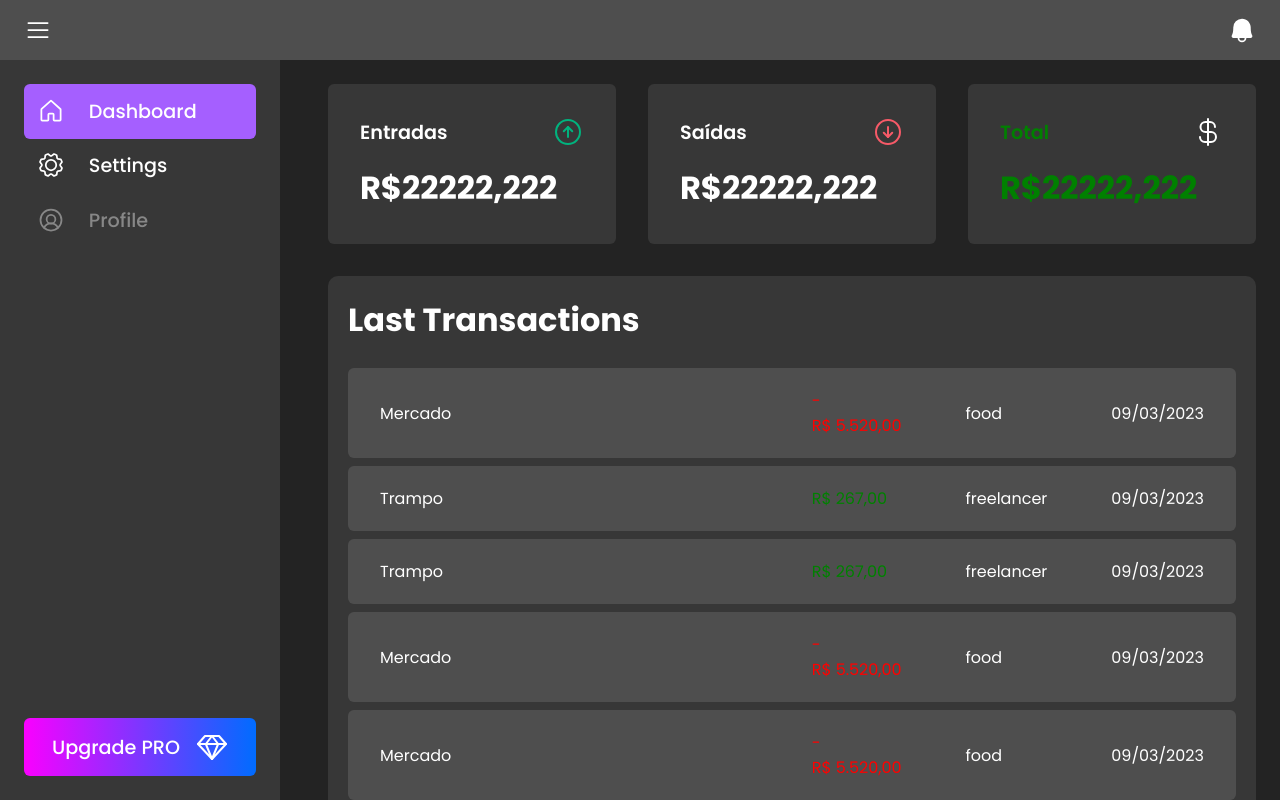
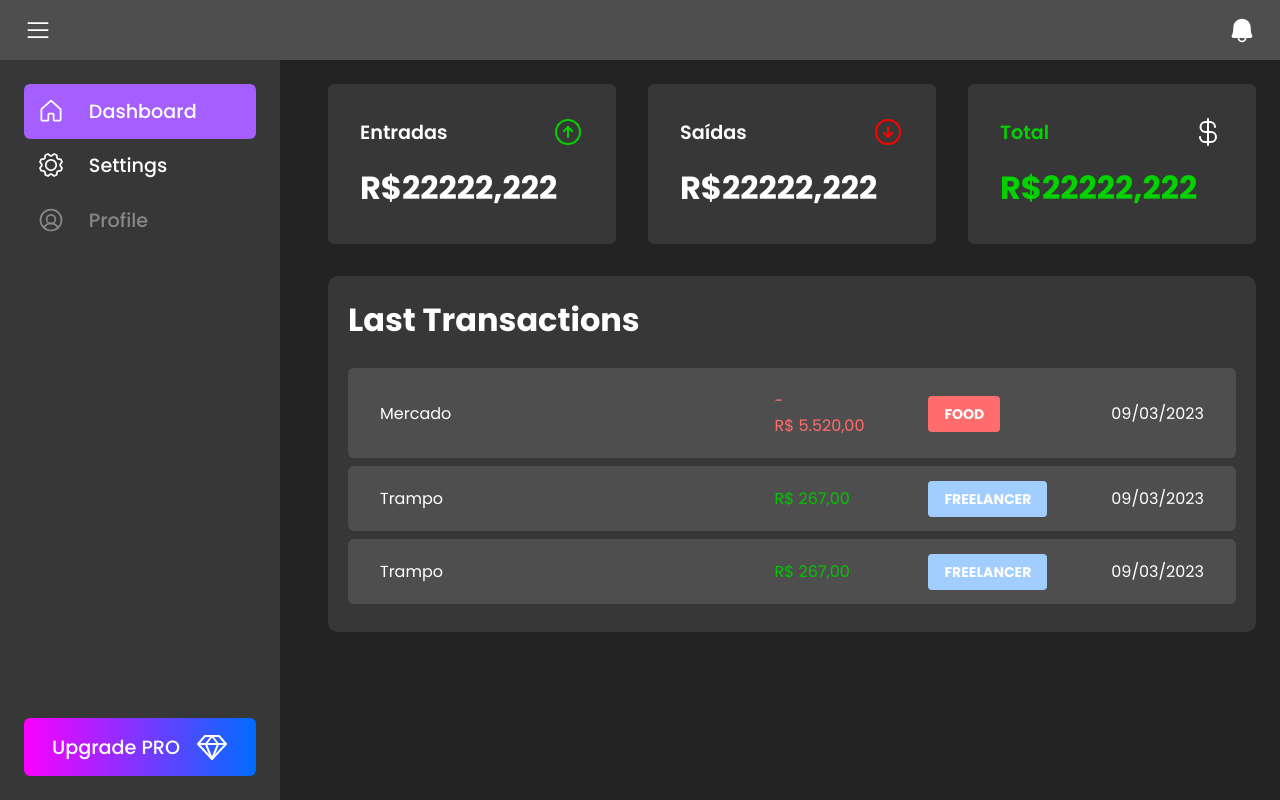
Before and after one commit to pedro-soares-nogueira/e-money, a Next.js app: page / in a window 1280 px wide. Built offline with nearby package versions, Linux system fonts and the light colour scheme.

Commit message:
styling:: colors + tag types

```diff
--- a/src/components/Sumary/index.tsx
+++ b/src/components/Sumary/index.tsx
@@ -8,7 +8,7 @@ const Summary = () => {
       <SummaryCard>
         <header>
           <span>Entradas</span>
-          <ArrowCircleUp size={32} color="#00b37e" />
+          <ArrowCircleUp size={32} color="#04D100" />
         </header>
         <strong>R$22222,222</strong>
 
@@ -18,7 +18,7 @@ const Summary = () => {
       <SummaryCard>
         <header>
           <span>Saídas</span>
-          <ArrowCircleDown size={32} color="#f75a68" />
+          <ArrowCircleDown size={32} color="#FF0000" />
         </header>
         <strong>R$22222,222</strong>
 
--- a/src/components/Sumary/styles.ts
+++ b/src/components/Sumary/styles.ts
@@ -30,7 +30,7 @@ export const SummaryCard = styled('section', {
   variants: {
     color: {
       green: {
-        color: 'green',
+        color: '$green',
       },
     },
   },
--- a/src/components/Transactions/TransactionList/index.tsx
+++ b/src/components/Transactions/TransactionList/index.tsx
@@ -4,6 +4,7 @@ import {
   TransactionsTable,
   PriceHighlight,
   TransactionsContainer,
+  CategoryTag,
 } from './styles';
 
 interface Transaction {
@@ -21,7 +22,10 @@ const transactions = [
     description: 'Mercado',
     type: 'outcome',
     price: 5520,
-    category: 'food',
+    category: {
+      name: 'food',
+      color: 'red',
+    },
     createdAt: '2023-03-09T18:12:29.584Z',
   },
   {
@@ -29,7 +33,10 @@ const transactions = [
     description: 'Trampo',
     type: 'income',
     price: 267,
-    category: 'freelancer',
+    category: {
+      name: 'freelancer',
+      color: 'blue',
+    },
     createdAt: '2023-03-09T18:12:29.584Z',
   },
   {
@@ -37,76 +44,17 @@ const transactions = [
     description: 'Trampo',
     type: 'income',
     price: 267,
-    category: 'freelancer',
-    createdAt: '2023-03-09T18:12:29.584Z',
-  },
-  {
-    id: 4,
-    description: 'Mercado',
-    type: 'outcome',
-    price: 5520,
-    category: 'food',
-    createdAt: '2023-03-09T18:12:29.584Z',
-  },
-  {
-    id: 5,
-    description: 'Mercado',
-    type: 'outcome',
-    price: 5520,
-    category: 'food',
-    createdAt: '2023-03-09T18:12:29.584Z',
-  },
-  {
-    id: 6,
-    description: 'Trampo',
-    type: 'income',
-    price: 267,
-    category: 'freelancer',
-    createdAt: '2023-03-09T18:12:29.584Z',
-  },
-  {
-    id: 7,
-    description: 'Trampo',
-    type: 'income',
-    price: 267,
-    category: 'freelancer',
-    createdAt: '2023-03-09T18:12:29.584Z',
-  },
-  {
-    id: 8,
-    description: 'Mercado',
-    type: 'outcome',
-    price: 5520,
-    category: 'food',
+    category: {
+      name: 'freelancer',
+      color: 'blue',
+    },
     createdAt: '2023-03-09T18:12:29.584Z',
   },
 ];
 
 const TransactionList = () => {
   return (
-    <TransactionsContainer
-      css={{
-        /* width */
-        '::-webkit-scrollbar': {
-          width: '10px',
-        },
-
-        /* Track */
-        '::-webkit-scrollbar-track': {
-          background: '#f1f1f1',
-        },
-
-        /* Handle */
-        '::-webkit-scrollbar-thumb': {
-          background: '#888',
-        },
-
-        /* Handle on hover */
-        '::-webkit-scrollbar-thumb:hover': {
-          background: '#555',
-        },
-      }}
-    >
+    <TransactionsContainer>
       <h1>Last Transactions</h1>
       <TransactionsTable>
         <tbody>
@@ -115,12 +63,16 @@ const TransactionList = () => {
               <tr key={transaction.id}>
                 <td width="50%">{transaction.description}</td>
                 <td>
-                  <PriceHighlight type={`${transaction.type}`}>
+                  <PriceHighlight type={transaction.type}>
                     {transaction.type === 'outcome' && '- '}
                     {priceFormatter.format(transaction.price)}
                   </PriceHighlight>
                 </td>
-                <td>{transaction.category}</td>
+                <td>
+                  <CategoryTag color={transaction.category.color}>
+                    {transaction.category.name}
+                  </CategoryTag>
+                </td>
                 <td>{dataformatter.format(new Date(transaction.createdAt))}</td>
               </tr>
             );
--- a/src/components/Transactions/TransactionList/styles.ts
+++ b/src/components/Transactions/TransactionList/styles.ts
@@ -32,13 +32,30 @@ export const TransactionsTable = styled('table', {
 });
 
 export const PriceHighlight = styled('span', {
-  color: 'green',
+  color: '$greenLight',
 
   variants: {
     type: {
       outcome: {
-        color: 'red',
+        color: '$redLight',
       },
     },
   },
 });
+
+export const CategoryTag = styled('span', {
+  padding: '0.5rem 1rem',
+  backgroundColor: '$redLight',
+  borderRadius: '4px',
+  textTransform: 'uppercase',
+  fontSize: '14px',
+  fontWeight: '700',
+
+  variants: {
+    color: {
+      blue: {
+        backgroundColor: '$blue300',
+      },
+    },
+  },
+});
--- a/src/styles/stitches.config.ts
+++ b/src/styles/stitches.config.ts
@@ -16,10 +16,6 @@ export const {
       blue600: '#4E9FFF',
       blue300: '#A1CDFF',
 
-      green: '#00C67E',
-      greenText: '#00db00',
-      red: '#E75555',
-
       dark900: '#232323',
       dark600: '#373737',
       dark400: '#4E4E4E',
@@ -28,6 +24,11 @@ export const {
       pink: '#FC5FFF',
       purple: '#A55FFF',
       blue: '#5FBCFF',
+
+      red: '#FF0000',
+      redLight: '#ff6c6c',
+      green: '#04D100',
+      greenLight: '#04c300',
     },
 
     fontSizes: {
```
